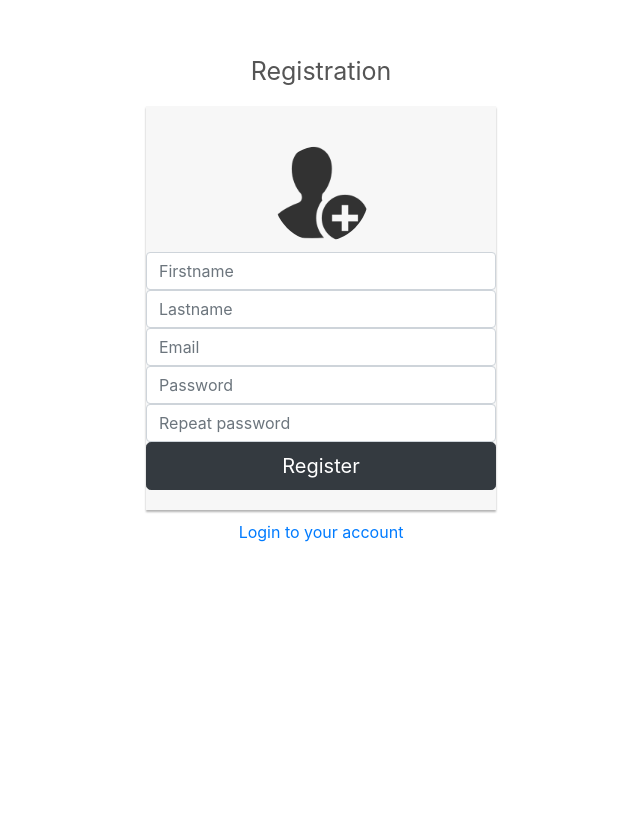
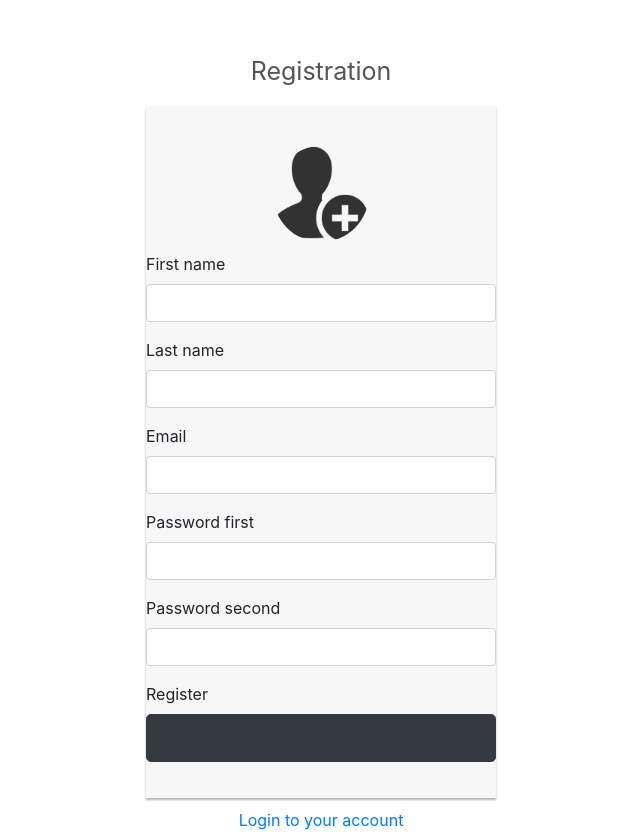
Before and after one commit to RomaSerenkov/social_network, a Symfony app: template templates/registration/register.html.twig in a window 1280 px wide. Shown: the whole page, without its empty margins (319-959 px from the left). Before the commit the page ends 542 px from the top, so only its background shows below. Run offline with Twig, Linux system fonts and the light colour scheme; the template is opened without the code that fills it, so the values that code supplies are empty; form fields are guessed from the names that the template uses; style sheets or scripts are compiled from the project's sources; some libraries are stand-ins or nearby versions.

Commit message:
Resolve PR #10Registration

```diff
--- a/assets/styles/app.css
+++ b/assets/styles/app.css
@@ -1,4 +1,4 @@
-.container-fluid{
+.container-fluid {
     padding-left: 0;
     padding-right: 0;
 }
--- a/assets/styles/login.css
+++ b/assets/styles/login.css
@@ -1,22 +1,14 @@
 .my-dropdown-toggle::after {
     content: none;
 }
-.form-signin
-{
+
+.form-signin {
     max-width: 330px;
     padding: 15px;
     margin: 0 auto;
 }
-.form-signin .form-signin-heading, .form-signin .checkbox
-{
-    margin-bottom: 10px;
-}
-.form-signin .checkbox
-{
-    font-weight: normal;
-}
-.form-signin .form-control
-{
+
+.form-signin .form-control {
     position: relative;
     font-size: 16px;
     height: auto;
@@ -25,32 +17,18 @@
     -moz-box-sizing: border-box;
     box-sizing: border-box;
 }
-.form-signin .form-control:focus
-{
+
+.form-signin .form-control:focus {
     z-index: 2;
 }
-.form-signin input[type="email"]
-{
+
+.form-signin input {
     margin-bottom: 10px;
     border-bottom-left-radius: 0;
     border-bottom-right-radius: 0;
 }
 
-.form-signin input[type="text"]
-{
-    margin-bottom: 10px;
-    border-bottom-left-radius: 0;
-    border-bottom-right-radius: 0;
-}
-
-.form-signin input[type="password"]
-{
-    margin-bottom: 10px;
-    border-top-left-radius: 0;
-    border-top-right-radius: 0;
-}
-.account-wall
-{
+.account-wall {
     margin-top: 20px;
     padding: 40px 0px 20px 0px;
     background-color: #f7f7f7;
@@ -58,15 +36,15 @@
     -webkit-box-shadow: 0px 2px 2px rgba(0, 0, 0, 0.3);
     box-shadow: 0px 2px 2px rgba(0, 0, 0, 0.3);
 }
-.login-title
-{
+
+.login-title {
     color: #555;
     font-size: 25px;
     font-weight: 400;
     display: block;
 }
-.profile-img
-{
+
+.profile-img {
     width: 96px;
     height: 96px;
     margin: 0 auto 10px;
@@ -75,15 +53,16 @@
     -webkit-border-radius: 50%;
     border-radius: 50%;
 }
-.need-help
-{
+
+.need-help {
     margin-top: 10px;
 }
-.new-account
-{
+
+.new-account {
     display: block;
     margin-top: 10px;
 }
-.sign-container{
+
+.sign-container {
     margin-top: 5%;
 }
--- a/templates/registration/register.html.twig
+++ b/templates/registration/register.html.twig
@@ -14,27 +14,18 @@
                 <div class="account-wall">
                     <img class="profile-img" src="{{ asset('build/images/login/add-user-icon-256.png') }}"
                          alt="">
-                    {% for flashError in app.flashes('verify_email_error') %}
-                        <div class="alert alert-danger" role="alert">{{ flashError }}</div>
-                    {% endfor %}
 
                     {{ form_start(registrationForm, {'attr': {'class': 'form-signin'}}) }}
-                    {{ form_widget(registrationForm.firstName, {'attr': {'class': 'form-control',
-                        'placeholder': 'Firstname'}}) }}
-                    {{ form_errors(registrationForm.firstName) }}
-                    {{ form_widget(registrationForm.lastName, {'attr': {'class': 'form-control',
-                        'placeholder': 'Lastname'}}) }}
-                    {{ form_errors(registrationForm.lastName) }}
-                    {{ form_widget(registrationForm.email, {'attr': {'class': 'form-control',
-                        'placeholder': 'Email'}}) }}
-                    {{ form_errors(registrationForm.email) }}
-                    {{ form_widget(registrationForm.password.first, {'attr': {'class': 'form-control',
-                        'placeholder': 'Password'}}) }}
-                    {{ form_widget(registrationForm.password.second, {'attr': {'class': 'form-control',
-                        'placeholder': 'Repeat password'}}) }}
 
-                    <button type="submit" class="btn btn-lg btn-dark btn-block">Register</button>
+                    {{ form_row(registrationForm.firstName, {'attr': {'class': 'form-control'}}) }}
+                    {{ form_row(registrationForm.lastName, {'attr': {'class': 'form-control'}}) }}
+                    {{ form_row(registrationForm.email, {'attr': {'class': 'form-control'}}) }}
+                    {{ form_row(registrationForm.password.first, {'attr': {'class': 'form-control'}}) }}
+                    {{ form_row(registrationForm.password.second, {'attr': {'class': 'form-control'}}) }}
+                    {{ form_row(registrationForm.register, {'attr': {'class': 'btn btn-lg btn-dark btn-block'}}) }}
+
                     {{ form_end(registrationForm) }}
+
                 </div>
                 <a href="{{ path('security_login') }}" class="text-center new-account">Login to your account</a>
             </div>
```
Also changed, not shown: src/Form/RegistrationFormType.php (+30 -6 lines).
